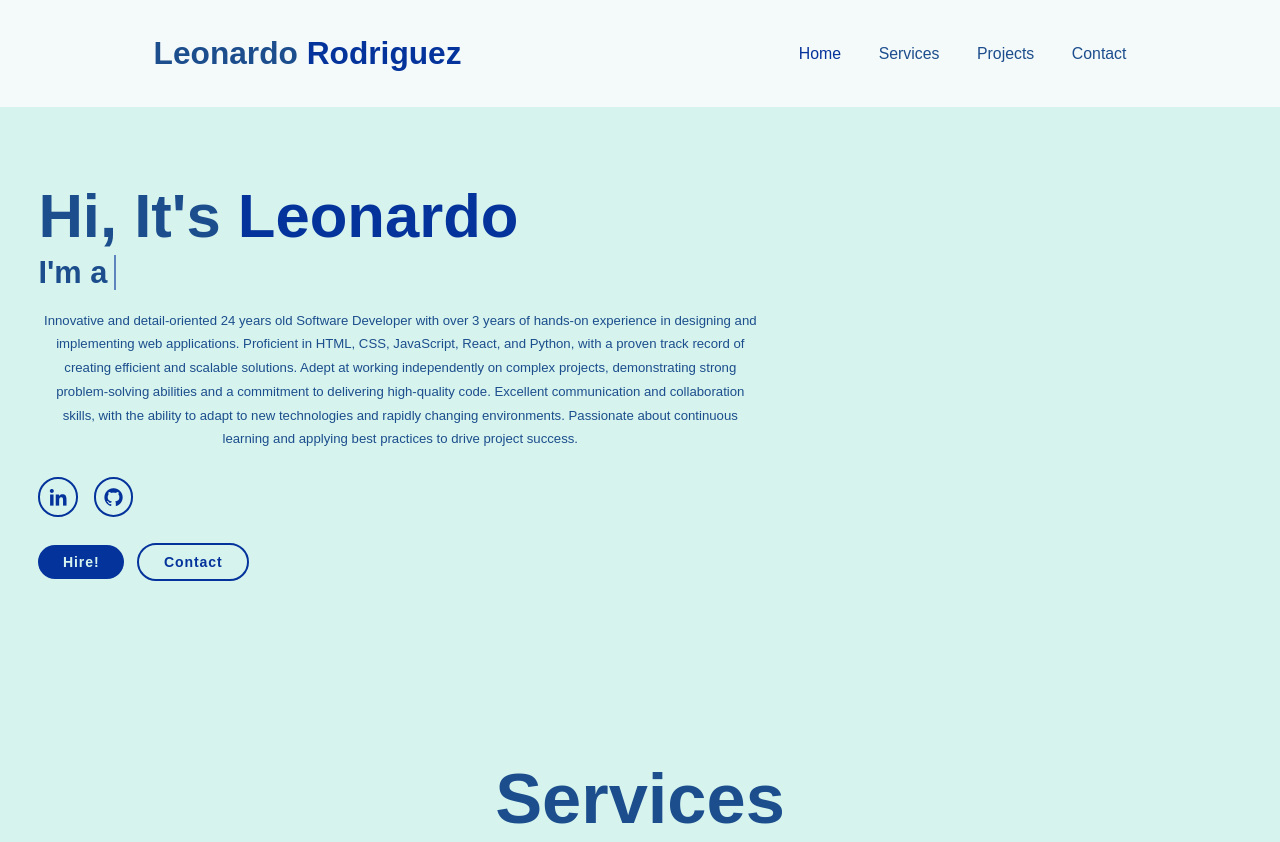
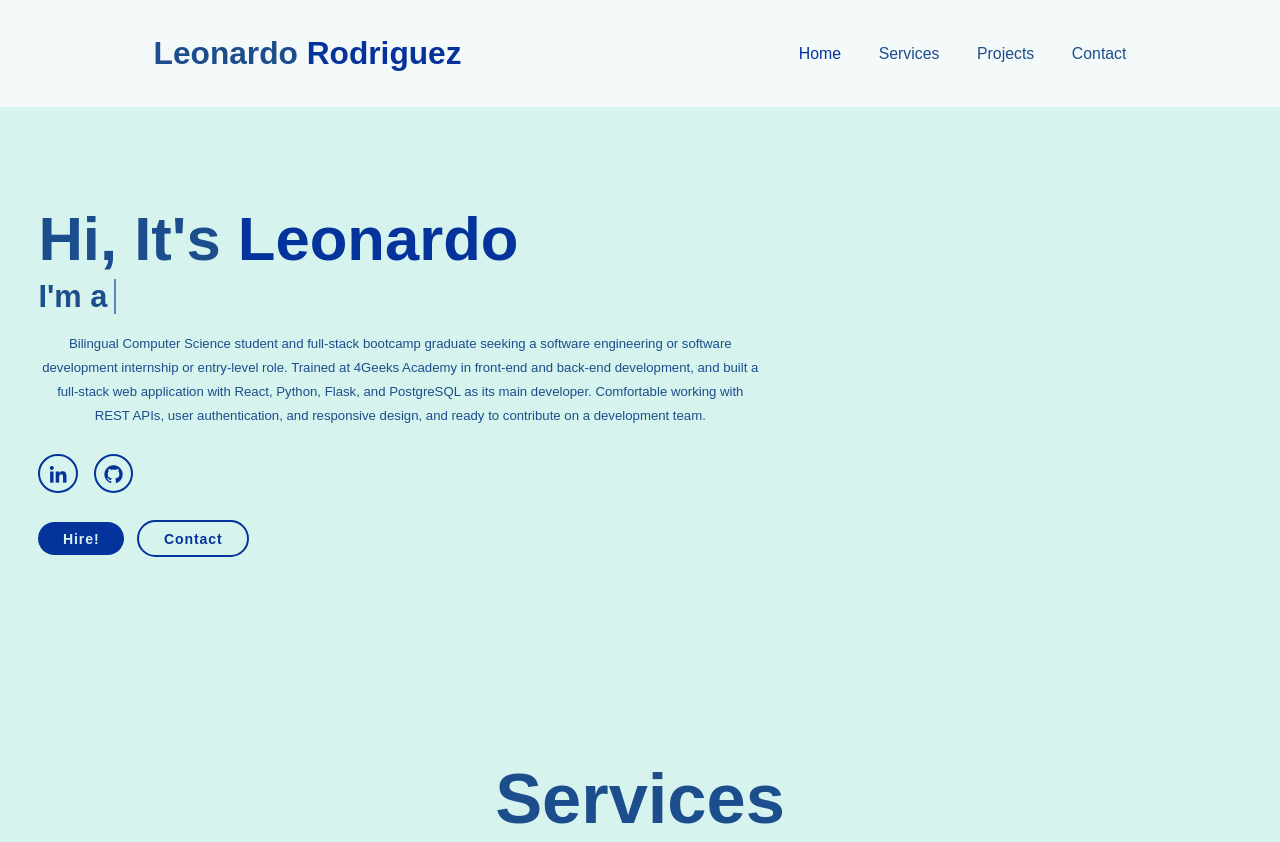
Before and after one commit to Leonard392/Personal-Portfolio, a plain HTML site: page index.html in a window 1280 px wide. Shown: the top 842 px of the page. Drawn offline with nearby package versions, Linux system fonts and the light colour scheme; a script that the page names is missing.

Commit message:
description changed

```diff
--- a/index.html
+++ b/index.html
@@ -31,12 +31,7 @@
         <h1>Hi, It's <span>Leonardo</span></h1>
         <h3 class="text-animation">I'm a <span></span></h3>
         <p>
-          Innovative and detail-oriented 24 years old Software Developer with over 3 years of hands-on experience in designing and
-implementing web applications. Proficient in HTML, CSS, JavaScript, React, and Python, with a proven track
-record of creating efficient and scalable solutions. Adept at working independently on complex projects,
-demonstrating strong problem-solving abilities and a commitment to delivering high-quality code. Excellent
-communication and collaboration skills, with the ability to adapt to new technologies and rapidly changing
-environments. Passionate about continuous learning and applying best practices to drive project success.
+          Bilingual Computer Science student and full-stack bootcamp graduate seeking a software engineering or software development internship or entry-level role. Trained at 4Geeks Academy in front-end and back-end development, and built a full-stack web application with React, Python, Flask, and PostgreSQL as its main developer. Comfortable working with REST APIs, user authentication, and responsive design, and ready to contribute on a development team.
         </p>
 
         <div class="social-icons">
```
